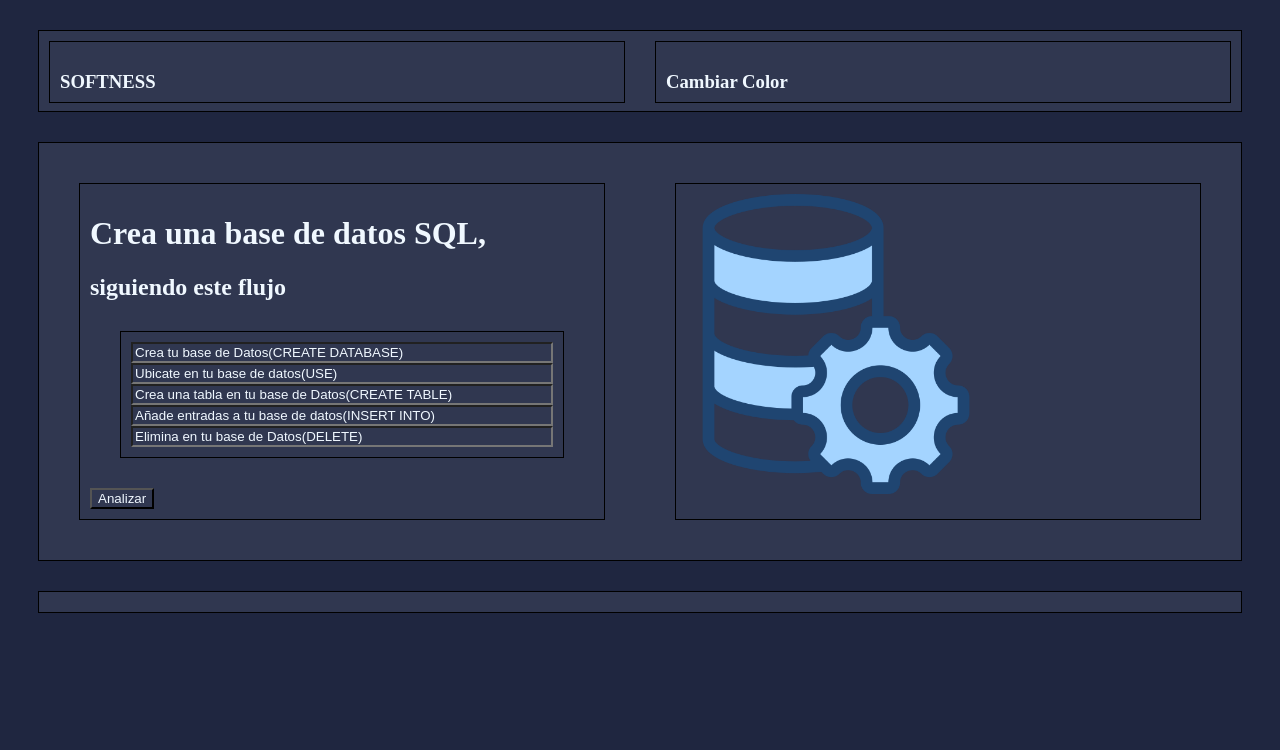
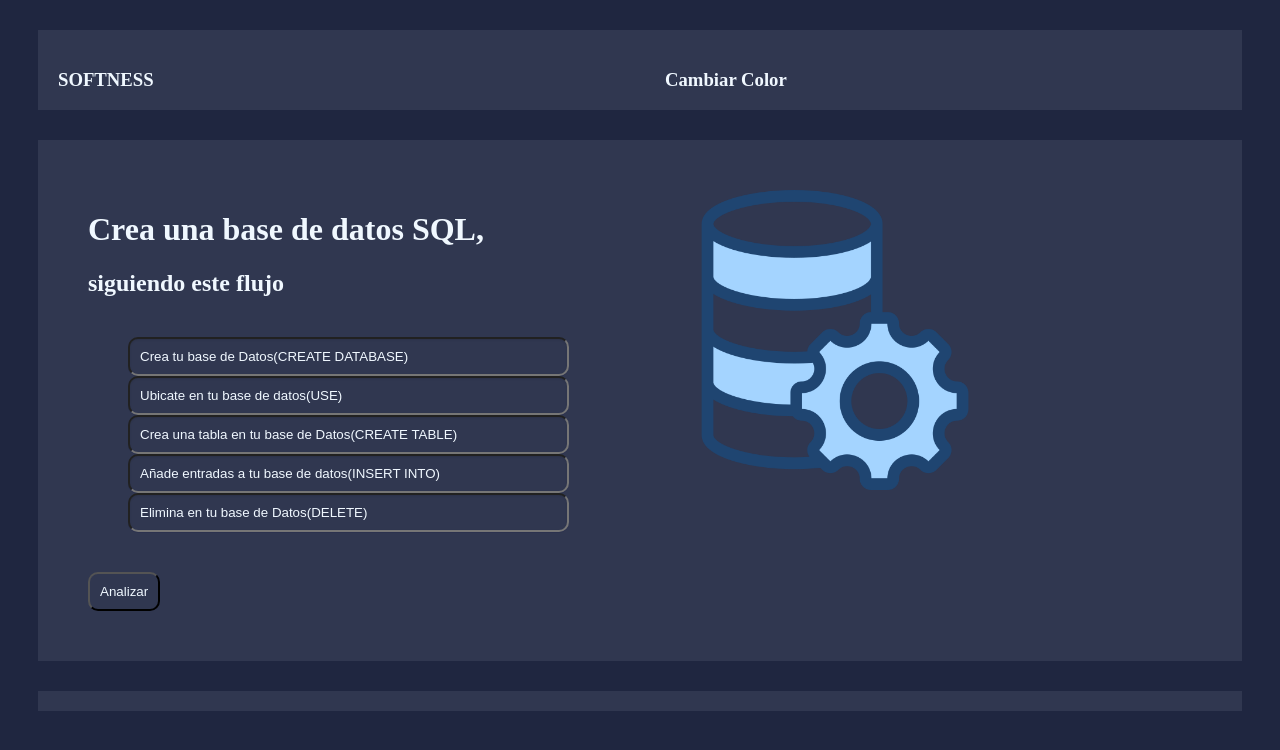
Before and after one commit to MarcoSart21/BD, a Flask app: page / in a window 1280 px wide. Shown: the top 750 px of the page. Run offline with Flask 3, Linux system fonts and the light colour scheme.

Commit message:
css prueba 3
quite bordes

```diff
--- a/static/styles.css
+++ b/static/styles.css
@@ -4,7 +4,7 @@ body{
 
 div{
     margin: 30px;
-    border: 1px solid black;
+    /*border: 1px solid black;*/
     background-color:#303750;
     color: aliceblue;
     padding: 10px;
@@ -36,6 +36,9 @@ div{
 .cuerpo button{
     background-color:#303750;
     color: aliceblue;
+    border-radius: 10px;
+    padding: 10px;
+
 }
 
 #logoBD{
@@ -50,7 +53,8 @@ h2{
     color: aliceblue;
 }
 input{
+    border-radius: 10px;
+    box-shadow: inset 0 1px 2px rgba(0,0,0,0.1), 0 1px 0 rgba(39, 45, 77, 0.5);
+    padding: 10px;
     color: aliceblue;
-    width: 100%; /* Establece el ancho del input al 100% del contenedor */
-    box-sizing: border-box;
 }
```
